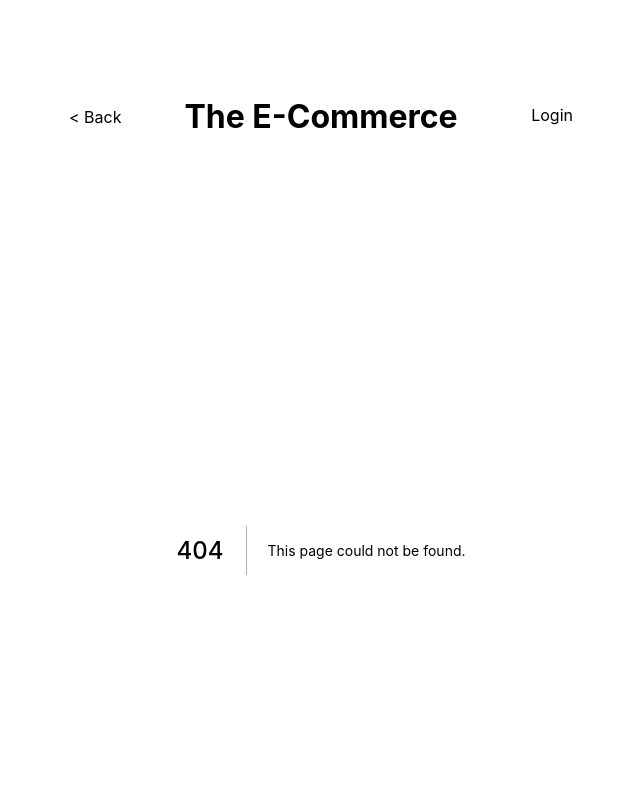
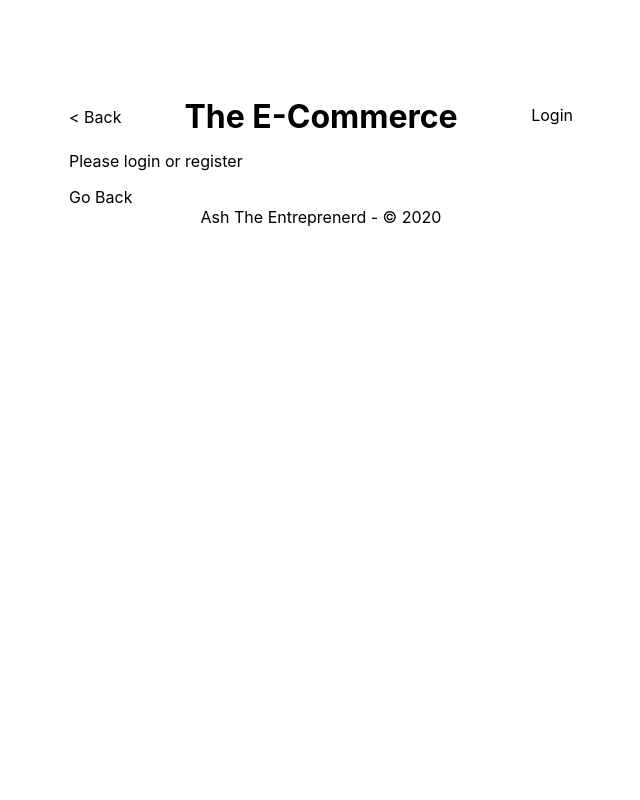
Before and after one commit to ashur-k/e-commerce-site-next-js-and-strapi, a Next.js app in the folder ecommerce-frontend/: page /account in a window 1280 px wide. Before the commit this address had no page. Shown: the top 800 px of the page, without its empty margins (319-959 px from the left). Built offline with nearby package versions, Linux system fonts and the light colour scheme.

Commit message:
learnt adding user logout funcitonality

```diff
--- /dev/null
+++ b/ecommerce-frontend/pages/account.js
@@ -0,0 +1,30 @@
+import Head from 'next/head'
+import { useContext } from 'react'
+import Link from 'next/link'
+import AuthContext from '../context/AuthContext'
+
+export default function Account() {
+
+    const { user, logoutUser } = useContext(AuthContext)
+
+    if(!user){
+        return (
+            <div>
+                <p>Please login or register</p>
+                <Link href="/"><a>Go Back</a></Link>
+            </div>
+        )
+    }
+
+    return (
+        <div>
+            <Head>
+                <title>Account Page</title>
+                <meta name="description" content="The Account page, view your order and logout" />
+            </Head>
+            <h2>Account Page</h2>
+            <a href="#" onClick={logoutUser}>Logout</a>
+        </div>
+    )
+
+}
```
